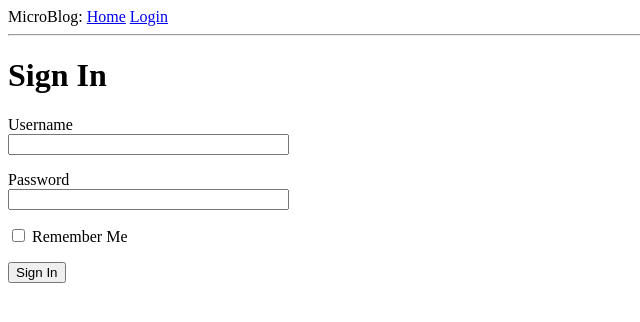
After one commit to pzpluz/microblog, a Flask app: page /login in a window 1280 px wide. The commit adds this page. Shown: the top 322 px of the page, without its empty margins (0-640 px from the left). Run offline with Flask 3, Linux system fonts and the light colour scheme.

Commit message:
chapter03: forms finished

```diff
--- a/app/__init__.py
+++ b/app/__init__.py
@@ -1,7 +1,9 @@
 from flask import Flask
+from config import Config
 
 
 app = Flask(__name__)
+app.config.from_object(Config)
 
 
 print('等会谁(哪个包或模块)在使用我: ', __name__)
--- /dev/null
+++ b/app/forms.py
@@ -0,0 +1,10 @@
+from flask_wtf import FlaskForm
+from wtforms import StringField, PasswordField, BooleanField, SubmitField
+from wtforms.validators import DataRequired
+
+
+class LoginForm(FlaskForm):
+    username = StringField('Username', validators=[DataRequired()])
+    password = PasswordField('Password', validators=[DataRequired()])
+    remember_me = BooleanField('Remember Me')
+    submit = SubmitField('Sign In')
--- a/app/routes.py
+++ b/app/routes.py
@@ -1,6 +1,9 @@
 # 从 app 包中导入 app 对象 -> app = Flask(__name__)
-from flask import render_template
+from time import sleep
+
+from flask import render_template, flash, redirect, url_for
 from app import app
+from app.forms import LoginForm
 
 
 @app.route('/')
@@ -18,3 +21,15 @@ def index():
         }
     ]
     return render_template('index.html', title='Home', user=user, posts=posts)
+
+
+@app.route('/login', methods=['GET', 'POST'])
+def login():
+    login_form = LoginForm()
+    if login_form.validate_on_submit():
+        flash('Login requested for user {}, remember_me={}'.format(
+            login_form.username.data,
+            login_form.remember_me.data
+        ))
+        return redirect(url_for('index'))
+    return render_template('login.html', title='Sign In', form=login_form)
--- a/app/templates/base.html
+++ b/app/templates/base.html
@@ -7,6 +7,23 @@
         {% endif %}
     </head>
     <body>
+        <div>
+            MicroBlog:
+            <a href="{{ url_for('index') }}">Home</a>
+            <a href="{{ url_for('login') }}">Login</a>
+        </div>
+
+        <hr>
+        {% with messages = get_flashed_messages() %}
+        {% if messages %}
+        <ul>
+            {% for message in messages %}
+                <li>{{ message }}</li>
+            {% endfor %}
+        </ul>
+        {% endif %}
+        {% endwith %}
+
         {% block content %}
         {% endblock %}
     </body>
--- a/app/templates/index.html
+++ b/app/templates/index.html
@@ -1,6 +1,8 @@
 {% extends "base.html" %}
 
 {% block content %}
+    {{ super() }}
+
     <h1>Hello,{{ user.username }}!</h1>
     {% for post in posts %}
         <div><p>{{ post.author.username }} says: <b>{{ post.body }}</b></p></div>
--- /dev/null
+++ b/app/templates/login.html
@@ -0,0 +1,30 @@
+{% extends "base.html" %}
+
+{% block content %}
+    {{ super() }}
+
+    <h1>Sign In</h1>
+    <form action="login" method="post" novalidate>
+        {{ form.hidden_tag() }}
+        <p>
+            {{ form.username.label }}
+            <br>
+            {{ form.username(size=32) }}
+
+            {% for error in form.username.errors %}
+                <span style="color:red">[{{ error }}]</span>
+            {% endfor %}
+        </p>
+        <p>
+            {{ form.password.label }}
+            <br>
+            {{ form.password(size=32) }}
+
+            {% for error in form.password.errors %}
+                <span style="color:red">[{{ error }}]</span>
+            {% endfor %}
+        </p>
+        <p>{{ form.remember_me() }} {{ form.remember_me.label }}</p>
+        <p>{{ form.submit() }}</p>
+    </form>
+{% endblock %}
--- /dev/null
+++ b/config.py
@@ -0,0 +1,3 @@
+import os
+class Config:
+    SECRET_KEY = os.environ.get('SECRET_KEY') or 'you will never guess'
```
